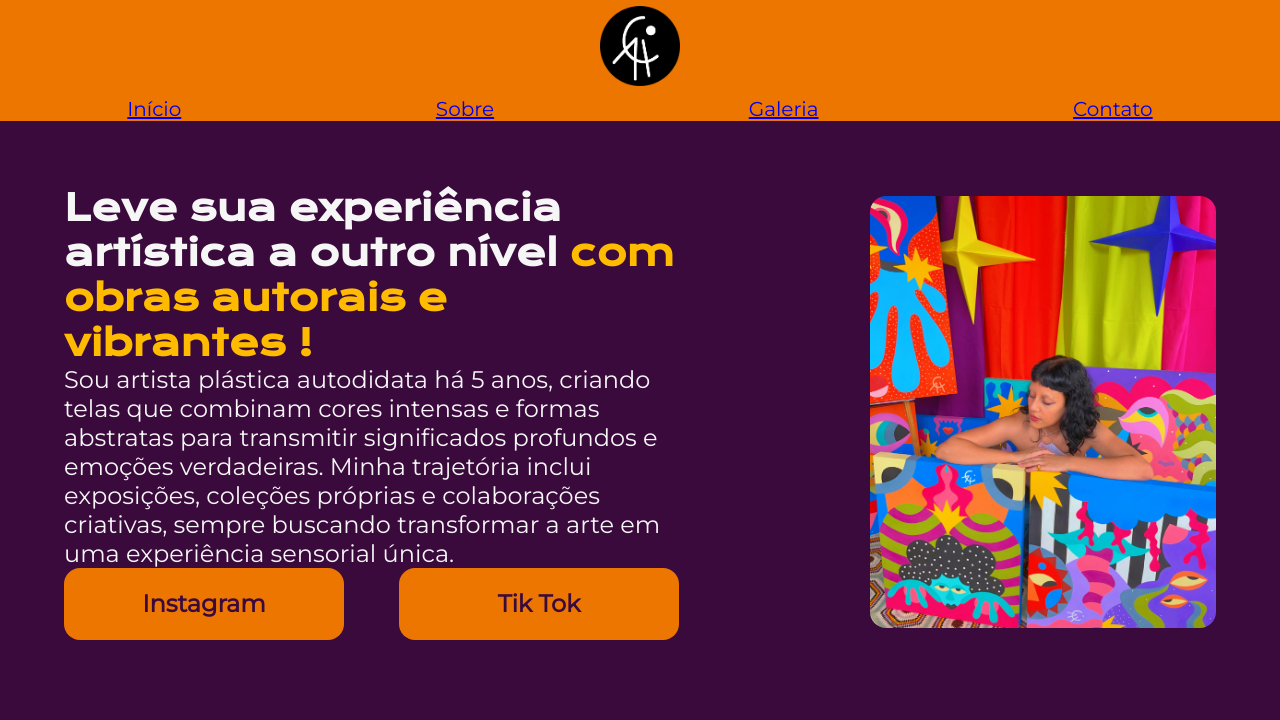
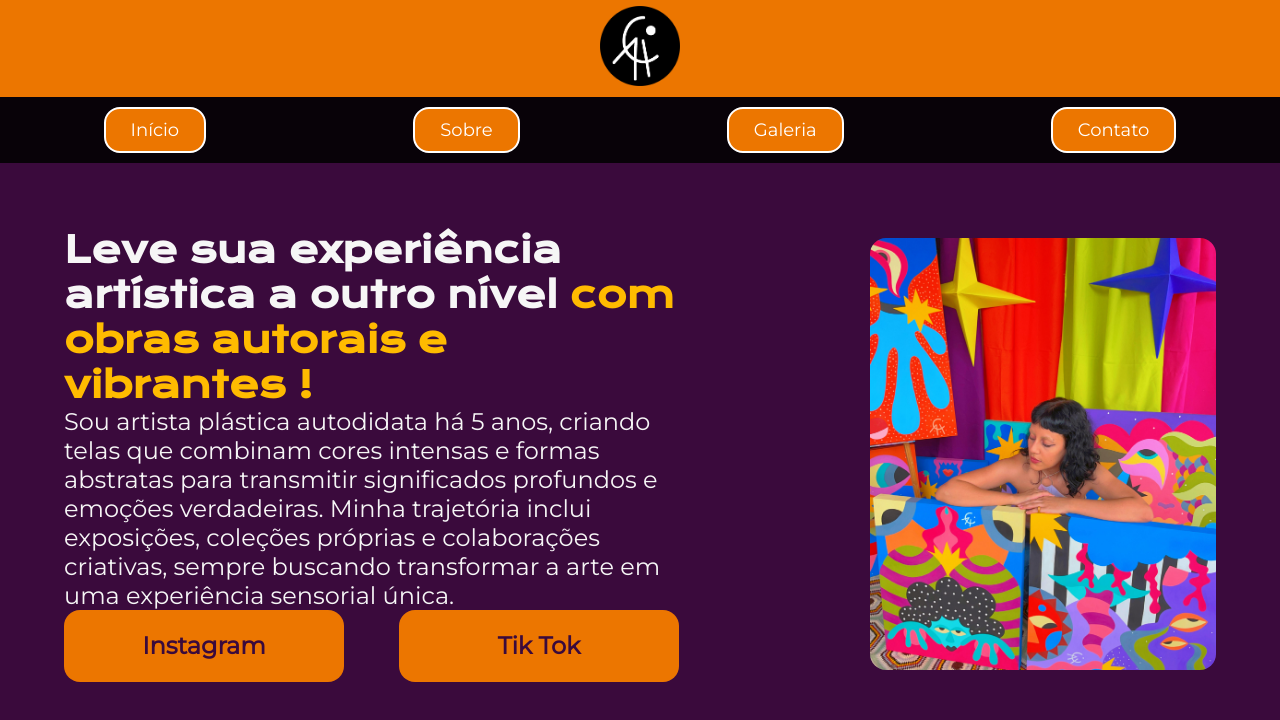
Before and after one commit to brenogus/portifolio, a plain HTML site: page index.html in a window 1280 px wide. Drawn offline with nearby package versions, Linux system fonts and the light colour scheme.

Commit message:
alterações no cabeçalho

```diff
--- a/index.html
+++ b/index.html
@@ -10,14 +10,18 @@
     <body>
         <header>
             <div class="container">
-                <img class="logo" src="logo.png" alt="Logo">
-                <nav class="navegacao" aria-label="Navegação principal">
-                    <a href="index.html">Início</a>
-                    <a href="sobre.html">Sobre</a>
-                    <a class="active" href="galeria.html">Galeria</a>
-                    <a href="contato.html">Contato</a>
-                </nav>
-            </div>
+                <div class="header1">
+                    <img class="logo" src="logo.png" alt="Logo">
+                </div>
+                <div class="header2">
+                    <nav class="navegacao" aria-label="Navegação principal">
+                        <a class= "botoes" href="index.html">Início</a>
+                        <a class= "botoes" href="sobre.html">Sobre</a>
+                        <a class="botoes" href="galeria.html">Galeria</a>
+                        <a class= "botoes" href="contato.html">Contato</a>
+                    </nav>
+                </div>
+                </div>
         </header>
         <main class="apresentacao">
             <section class="apresentacao__conteudo">
--- a/style.css
+++ b/style.css
@@ -2,6 +2,44 @@
 * {
   margin: 0;
   padding: 0;
+
+}
+
+.container {
+
+
+  text-align: center;
+}
+
+.header1 {
+  background-color: #EC7600;
+}
+
+.header2 {
+  background-color: #080208;
+  padding: 10px 0;
+}
+
+.navegacao {
+  box-sizing: border-box;
+  display: flex;
+  justify-content: space-around;
+
+}
+
+.botoes {
+  border-width: 30px;
+  background-color: #EC7600;
+  border-radius: 16px;
+  text-decoration: none ;
+  padding: 10px;
+  padding-left: 25px;
+  padding-right: 25px;
+  font-family: "Montserrat", sans-serif;
+  font-size: large;
+  color: white;
+  border: 2px solid white;
+
 
 }
 
@@ -61,25 +99,6 @@ img {
 
 }
 
-.container {
-
-  background-color: #EC7600;
-  text-align: center;
-}
-
-.navegacao {
-  box-sizing: border-box;
-  display: flex;
-  text-align: center;
-  justify-content: space-around;
-  font-size: 20px;
-  border-radius: 16px;
-  text-decoration: none;
-  font-family: "Montserrat", sans-serif ;
-
-
-}
-
 .logo {
   max-height: 10vh;
   margin: 0.5vw;
```
Also changed, not shown: texto.txt (deleted).
